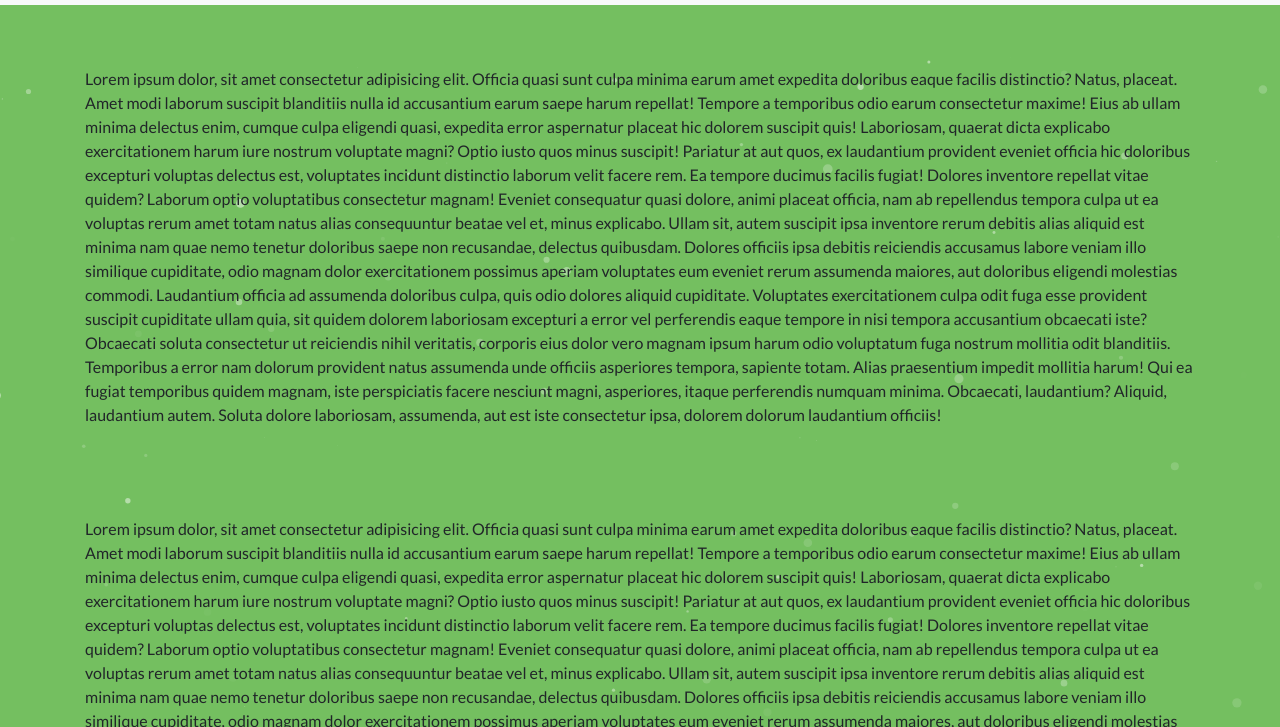
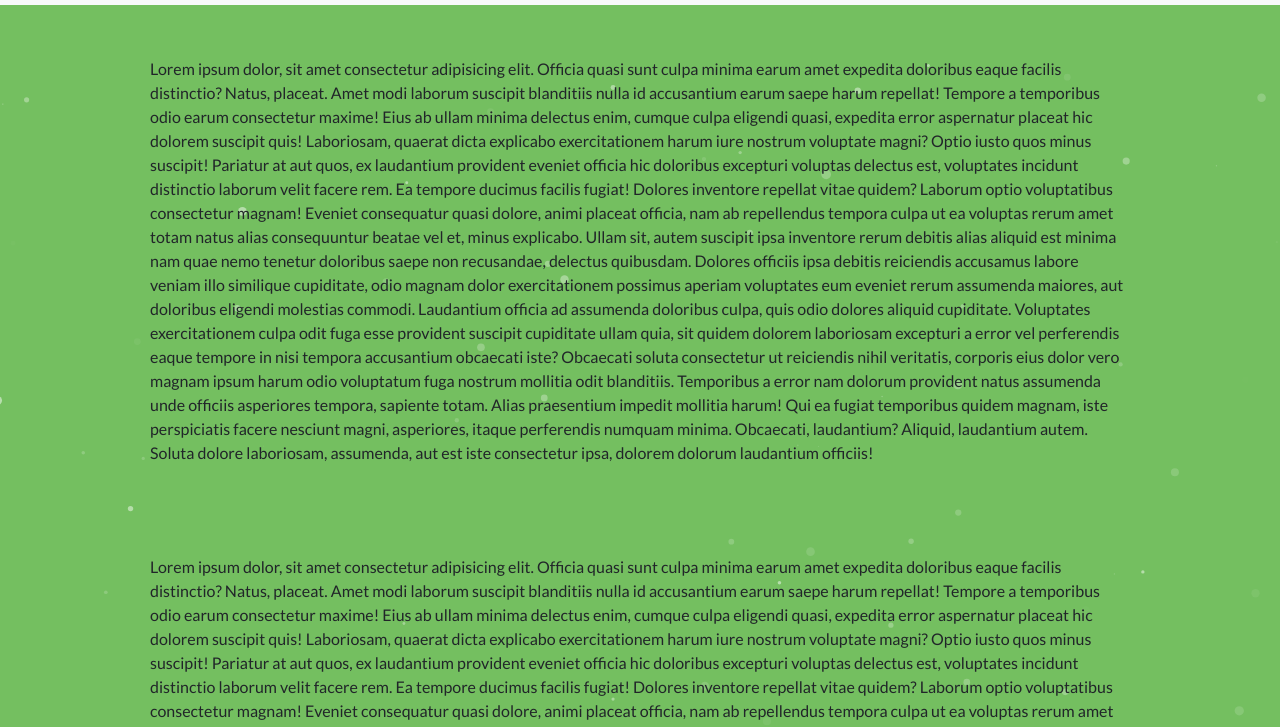
Before and after one commit to sarsharma/AgriBud, a plain HTML site: page index.html in a window 1280 px wide. Shown: the part 73-800 px from the top of the page. Drawn offline with nearby package versions, Linux system fonts and the light colour scheme.

Commit message:
container fix

```diff
--- a/index.html
+++ b/index.html
@@ -38,7 +38,7 @@
   <title>AgriBud</title>
 </head>
 
-<body style="font-family: 'Lato', sans-serif;">
+<body style="font-family: 'Lato', sans-serif;" class="container">
 
   <div id="particles-js"></div>
 
@@ -83,7 +83,30 @@
         </div>
     </div> -->
   <div id="overlay">
-    <div class="container" style="margin-top: 90px;" data-aos="fade-up-right">
+
+    <!-- <section class="my-5">
+      <div class="py-5">
+        <h1 class="text-center">Agribud</h1>
+      </div>
+      <div class="container-fluid">
+        <div class="row">
+          <div class="col-lg-3 col-md-3 col-4">
+            <img src="images/Features/man-wearing-blue-hat-spraying-yellow-flowers-on-field-2132250.jpg" alt="AgriBud" class="img-fluid" />
+          </div>
+          <div class="col-lg-9 col-md-9 col-8">
+            <h2>A Precision Agriculture application that helps farmers smartly manage farming and helps them make better decisions</h2>
+            <p style="font-size:20px">
+              Lorem ipsum dolor sit amet consectetur, adipisicing elit. Dolorum nisi voluptatibus, debitis ab unde
+              dolores asperiores, cumque omnis ea maxime placeat, consequuntur cum fuga odit ipsum sed? Cupiditate,
+              ducimus? Expedita neque commodi voluptatum quisquam ad odio hic autem sunt? Architecto!
+            </p>
+            <a href="features.html" class="btn btn-success">Try Now</a>
+          </div>
+        </div>
+      </div> -->
+
+
+      <div class="container" style="margin-top: 80px;" data-aos="fade-up-right">
         Lorem ipsum dolor, sit amet consectetur adipisicing elit. Officia quasi sunt culpa minima earum amet expedita
         doloribus eaque facilis distinctio? Natus, placeat. Amet modi laborum suscipit blanditiis nulla id accusantium
         earum
@@ -95,7 +118,8 @@
         ex laudantium provident eveniet officia hic doloribus excepturi voluptas delectus est, voluptates incidunt
         distinctio laborum velit facere rem. Ea tempore ducimus facilis fugiat! Dolores inventore repellat vitae quidem?
         Laborum optio voluptatibus consectetur magnam! Eveniet consequatur quasi dolore, animi placeat officia, nam ab
-      repellendus tempora culpa ut ea voluptas rerum amet totam natus alias consequuntur beatae vel et, minus explicabo.
+        repellendus tempora culpa ut ea voluptas rerum amet totam natus alias consequuntur beatae vel et, minus
+        explicabo.
         Ullam sit, autem suscipit ipsa inventore rerum debitis alias aliquid est minima nam quae nemo tenetur doloribus
         saepe non recusandae, delectus quibusdam. Dolores officiis ipsa debitis reiciendis accusamus labore veniam illo
         similique cupiditate, odio magnam dolor exercitationem possimus aperiam voluptates eum eveniet rerum assumenda
@@ -104,11 +128,14 @@
         quia,
         sit quidem dolorem laboriosam excepturi a error vel perferendis eaque tempore in nisi tempora accusantium
         obcaecati
-      iste? Obcaecati soluta consectetur ut reiciendis nihil veritatis, corporis eius dolor vero magnam ipsum harum odio
+        iste? Obcaecati soluta consectetur ut reiciendis nihil veritatis, corporis eius dolor vero magnam ipsum harum
+        odio
         voluptatum fuga nostrum mollitia odit blanditiis. Temporibus a error nam dolorum provident natus assumenda unde
         officiis asperiores tempora, sapiente totam. Alias praesentium impedit mollitia harum! Qui ea fugiat temporibus
-      quidem magnam, iste perspiciatis facere nesciunt magni, asperiores, itaque perferendis numquam minima. Obcaecati,
-      laudantium? Aliquid, laudantium autem. Soluta dolore laboriosam, assumenda, aut est iste consectetur ipsa, dolorem
+        quidem magnam, iste perspiciatis facere nesciunt magni, asperiores, itaque perferendis numquam minima.
+        Obcaecati,
+        laudantium? Aliquid, laudantium autem. Soluta dolore laboriosam, assumenda, aut est iste consectetur ipsa,
+        dolorem
         dolorum laudantium officiis!
       </div>
       <div class="container" style="margin-top: 90px;" data-aos="fade-up-left">
@@ -123,7 +150,8 @@
         ex laudantium provident eveniet officia hic doloribus excepturi voluptas delectus est, voluptates incidunt
         distinctio laborum velit facere rem. Ea tempore ducimus facilis fugiat! Dolores inventore repellat vitae quidem?
         Laborum optio voluptatibus consectetur magnam! Eveniet consequatur quasi dolore, animi placeat officia, nam ab
-      repellendus tempora culpa ut ea voluptas rerum amet totam natus alias consequuntur beatae vel et, minus explicabo.
+        repellendus tempora culpa ut ea voluptas rerum amet totam natus alias consequuntur beatae vel et, minus
+        explicabo.
         Ullam sit, autem suscipit ipsa inventore rerum debitis alias aliquid est minima nam quae nemo tenetur doloribus
         saepe non recusandae, delectus quibusdam. Dolores officiis ipsa debitis reiciendis accusamus labore veniam illo
         similique cupiditate, odio magnam dolor exercitationem possimus aperiam voluptates eum eveniet rerum assumenda
@@ -132,11 +160,14 @@
         quia,
         sit quidem dolorem laboriosam excepturi a error vel perferendis eaque tempore in nisi tempora accusantium
         obcaecati
-      iste? Obcaecati soluta consectetur ut reiciendis nihil veritatis, corporis eius dolor vero magnam ipsum harum odio
+        iste? Obcaecati soluta consectetur ut reiciendis nihil veritatis, corporis eius dolor vero magnam ipsum harum
+        odio
         voluptatum fuga nostrum mollitia odit blanditiis. Temporibus a error nam dolorum provident natus assumenda unde
         officiis asperiores tempora, sapiente totam. Alias praesentium impedit mollitia harum! Qui ea fugiat temporibus
-      quidem magnam, iste perspiciatis facere nesciunt magni, asperiores, itaque perferendis numquam minima. Obcaecati,
-      laudantium? Aliquid, laudantium autem. Soluta dolore laboriosam, assumenda, aut est iste consectetur ipsa, dolorem
+        quidem magnam, iste perspiciatis facere nesciunt magni, asperiores, itaque perferendis numquam minima.
+        Obcaecati,
+        laudantium? Aliquid, laudantium autem. Soluta dolore laboriosam, assumenda, aut est iste consectetur ipsa,
+        dolorem
         dolorum laudantium officiis!
       </div>
       <div class="container" style="margin-top: 90px;" data-aos="fade-up-right">
@@ -151,7 +182,8 @@
         ex laudantium provident eveniet officia hic doloribus excepturi voluptas delectus est, voluptates incidunt
         distinctio laborum velit facere rem. Ea tempore ducimus facilis fugiat! Dolores inventore repellat vitae quidem?
         Laborum optio voluptatibus consectetur magnam! Eveniet consequatur quasi dolore, animi placeat officia, nam ab
-      repellendus tempora culpa ut ea voluptas rerum amet totam natus alias consequuntur beatae vel et, minus explicabo.
+        repellendus tempora culpa ut ea voluptas rerum amet totam natus alias consequuntur beatae vel et, minus
+        explicabo.
         Ullam sit, autem suscipit ipsa inventore rerum debitis alias aliquid est minima nam quae nemo tenetur doloribus
         saepe non recusandae, delectus quibusdam. Dolores officiis ipsa debitis reiciendis accusamus labore veniam illo
         similique cupiditate, odio magnam dolor exercitationem possimus aperiam voluptates eum eveniet rerum assumenda
@@ -160,11 +192,14 @@
         quia,
         sit quidem dolorem laboriosam excepturi a error vel perferendis eaque tempore in nisi tempora accusantium
         obcaecati
-      iste? Obcaecati soluta consectetur ut reiciendis nihil veritatis, corporis eius dolor vero magnam ipsum harum odio
+        iste? Obcaecati soluta consectetur ut reiciendis nihil veritatis, corporis eius dolor vero magnam ipsum harum
+        odio
         voluptatum fuga nostrum mollitia odit blanditiis. Temporibus a error nam dolorum provident natus assumenda unde
         officiis asperiores tempora, sapiente totam. Alias praesentium impedit mollitia harum! Qui ea fugiat temporibus
-      quidem magnam, iste perspiciatis facere nesciunt magni, asperiores, itaque perferendis numquam minima. Obcaecati,
-      laudantium? Aliquid, laudantium autem. Soluta dolore laboriosam, assumenda, aut est iste consectetur ipsa, dolorem
+        quidem magnam, iste perspiciatis facere nesciunt magni, asperiores, itaque perferendis numquam minima.
+        Obcaecati,
+        laudantium? Aliquid, laudantium autem. Soluta dolore laboriosam, assumenda, aut est iste consectetur ipsa,
+        dolorem
         dolorum laudantium officiis!
       </div>
       <div class="container" style="margin-top: 90px;" data-aos="fade-up-left">
@@ -179,7 +214,8 @@
         ex laudantium provident eveniet officia hic doloribus excepturi voluptas delectus est, voluptates incidunt
         distinctio laborum velit facere rem. Ea tempore ducimus facilis fugiat! Dolores inventore repellat vitae quidem?
         Laborum optio voluptatibus consectetur magnam! Eveniet consequatur quasi dolore, animi placeat officia, nam ab
-      repellendus tempora culpa ut ea voluptas rerum amet totam natus alias consequuntur beatae vel et, minus explicabo.
+        repellendus tempora culpa ut ea voluptas rerum amet totam natus alias consequuntur beatae vel et, minus
+        explicabo.
         Ullam sit, autem suscipit ipsa inventore rerum debitis alias aliquid est minima nam quae nemo tenetur doloribus
         saepe non recusandae, delectus quibusdam. Dolores officiis ipsa debitis reiciendis accusamus labore veniam illo
         similique cupiditate, odio magnam dolor exercitationem possimus aperiam voluptates eum eveniet rerum assumenda
@@ -188,11 +224,14 @@
         quia,
         sit quidem dolorem laboriosam excepturi a error vel perferendis eaque tempore in nisi tempora accusantium
         obcaecati
-      iste? Obcaecati soluta consectetur ut reiciendis nihil veritatis, corporis eius dolor vero magnam ipsum harum odio
+        iste? Obcaecati soluta consectetur ut reiciendis nihil veritatis, corporis eius dolor vero magnam ipsum harum
+        odio
         voluptatum fuga nostrum mollitia odit blanditiis. Temporibus a error nam dolorum provident natus assumenda unde
         officiis asperiores tempora, sapiente totam. Alias praesentium impedit mollitia harum! Qui ea fugiat temporibus
-      quidem magnam, iste perspiciatis facere nesciunt magni, asperiores, itaque perferendis numquam minima. Obcaecati,
-      laudantium? Aliquid, laudantium autem. Soluta dolore laboriosam, assumenda, aut est iste consectetur ipsa, dolorem
+        quidem magnam, iste perspiciatis facere nesciunt magni, asperiores, itaque perferendis numquam minima.
+        Obcaecati,
+        laudantium? Aliquid, laudantium autem. Soluta dolore laboriosam, assumenda, aut est iste consectetur ipsa,
+        dolorem
         dolorum laudantium officiis!
       </div>
   </div>
```
Also changed, not shown: images/Features/abundance-agriculture-bananas-batch-264537.jpg (added), images/Features/close-up-photo-of-person-holding-sand-2203683.jpg (added), images/Features/man-wearing-blue-hat-spraying-yellow-flowers-on-field-2132250.jpg (added), images/Features/nature-sky-sunny-clouds-125457.jpg (added), images/Features/soil_analysis.jpg (added), images/Features/soil_analysis.webp (added). Lines whose indentation alone changed are shown as unchanged.
